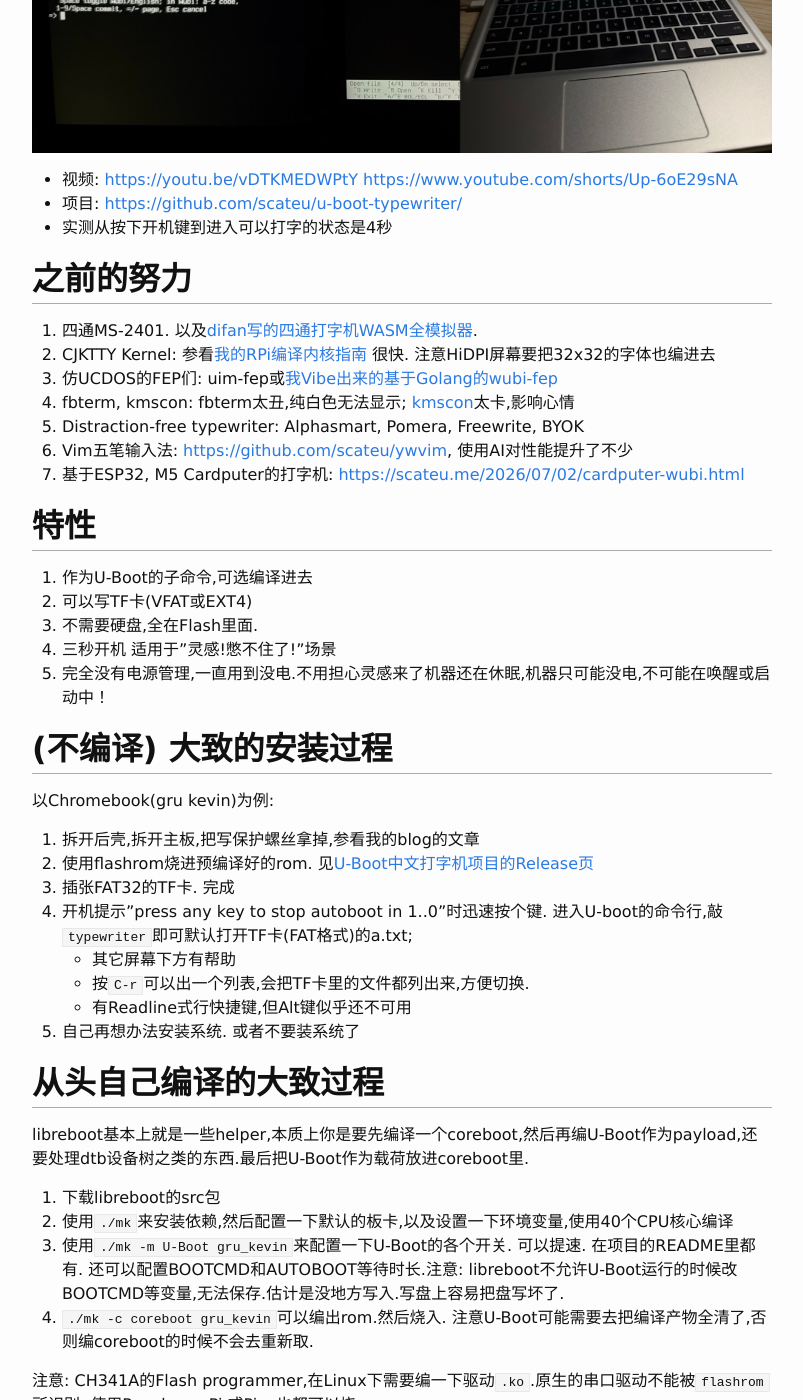
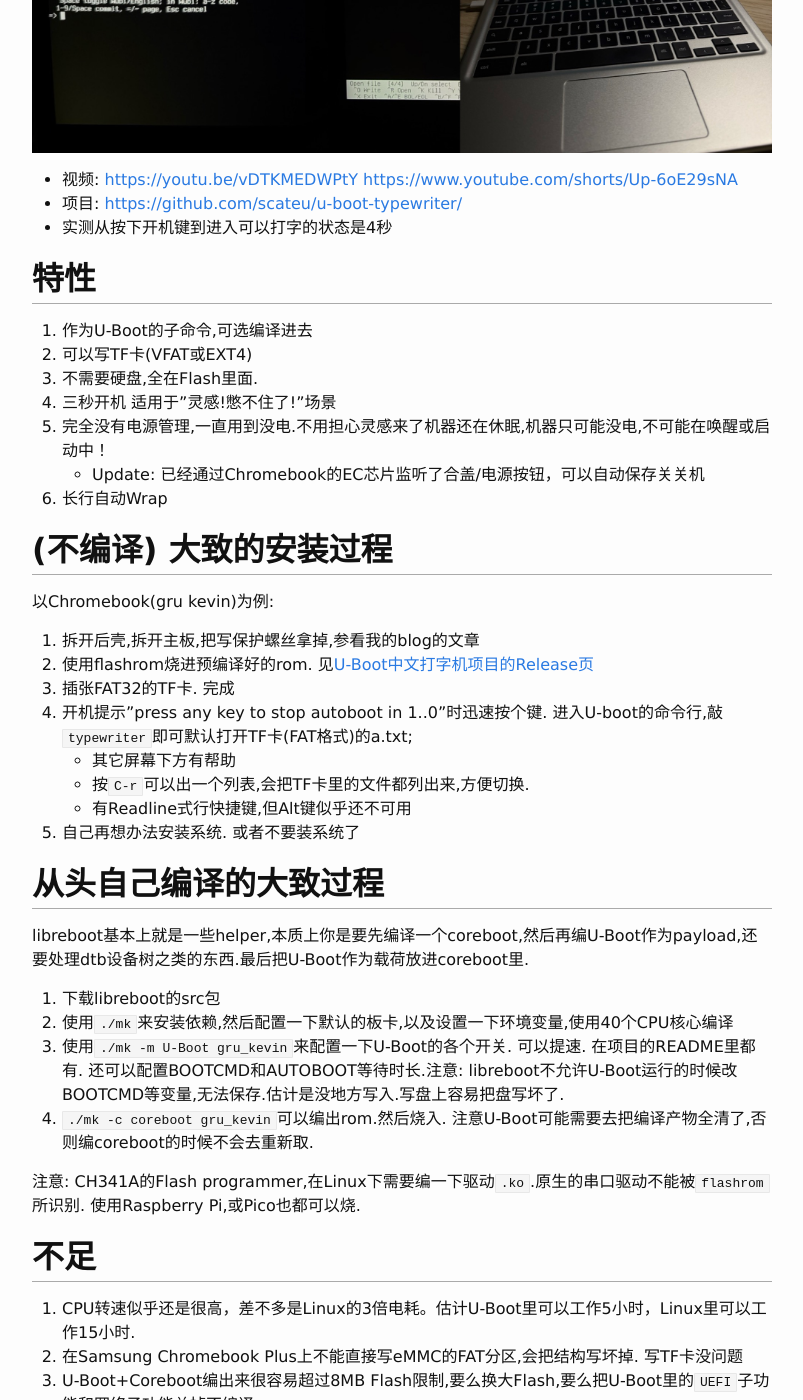
Before and after one commit to scateu/scateu.github.io, a Jekyll site: the page built from _posts/2026-08-05-u-boot-typewriter.md, in a window 1280 px wide and 1400 px high, scrolled down 575 px. Shown: the whole window, without its empty margins (238-1041 px from the left). Built offline with Jekyll 4.4.1, drawn with Linux system fonts in a browser that asks for light colours; nearby versions of some CDN libraries; comment, search, counter and statistics services are not loaded; some of the changed text lies outside the part shown.

Commit message:
Update 2026-08-05-u-boot-typewriter.md

```diff
--- a/_posts/2026-08-05-u-boot-typewriter.md
+++ b/_posts/2026-08-05-u-boot-typewriter.md
@@ -12,16 +12,6 @@ layout: post
  - 项目: <https://github.com/scateu/u-boot-typewriter/>
  - 实测从按下开机键到进入可以打字的状态是4秒
 
-## 之前的努力
-
-0. 四通MS-2401. 以及[difan写的四通打字机WASM全模拟器](https://difan.org.cn/ms2401/).
-1. CJKTTY Kernel: 参看[我的RPi编译内核指南](https://github.com/scateu/raspberrypi-cjktty-howto) 很快. 注意HiDPI屏幕要把32x32的字体也编进去
-2. 仿UCDOS的FEP们: uim-fep或[我Vibe出来的基于Golang的wubi-fep](https://github.com/scateu/wubi-fep)
-3. fbterm, kmscon: fbterm太丑,纯白色无法显示; [kmscon](https://wiki.archlinuxcn.org/zh-hk/KMSCON)太卡,影响心情
-4. Distraction-free typewriter: Alphasmart, Pomera, Freewrite, BYOK
-5. Vim五笔输入法: <https://github.com/scateu/ywvim>, 使用AI对性能提升了不少
-6. 基于ESP32, M5 Cardputer的打字机: <https://scateu.me/2026/07/02/cardputer-wubi.html>
-
 ## 特性
 
 1. 作为U-Boot的子命令,可选编译进去
@@ -29,6 +19,8 @@ layout: post
 3. 不需要硬盘,全在Flash里面.
 4. 三秒开机 适用于"灵感!憋不住了!"场景
 5. 完全没有电源管理,一直用到没电.不用担心灵感来了机器还在休眠,机器只可能没电,不可能在唤醒或启动中！
+   - Update: 已经通过Chromebook的EC芯片监听了合盖/电源按钮，可以自动保存关关机
+6. 长行自动Wrap
 
 ## (不编译) 大致的安装过程
 
```
Also changed, not shown: other parts of _posts/2026-08-05-u-boot-typewriter.md (+13 -0 lines).
